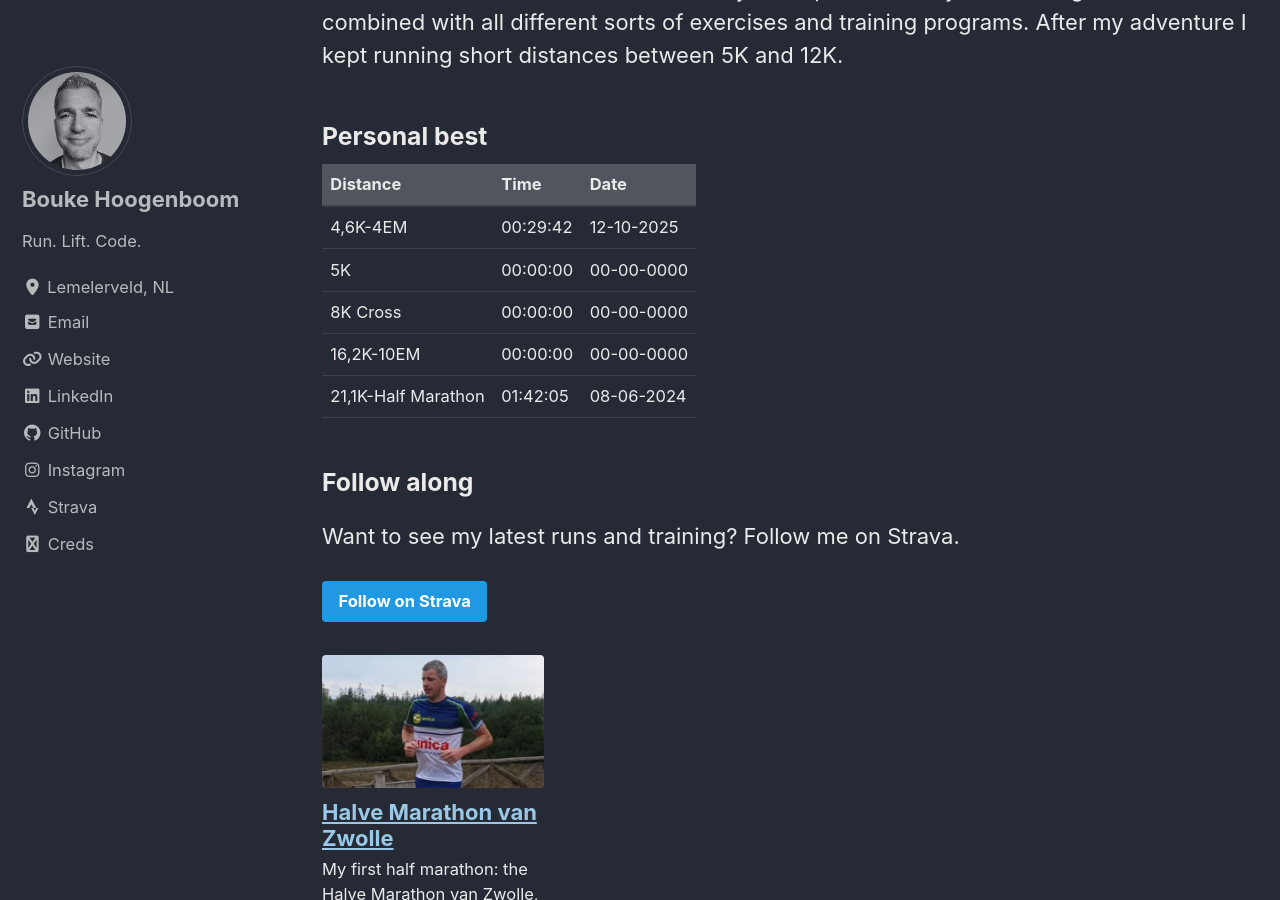
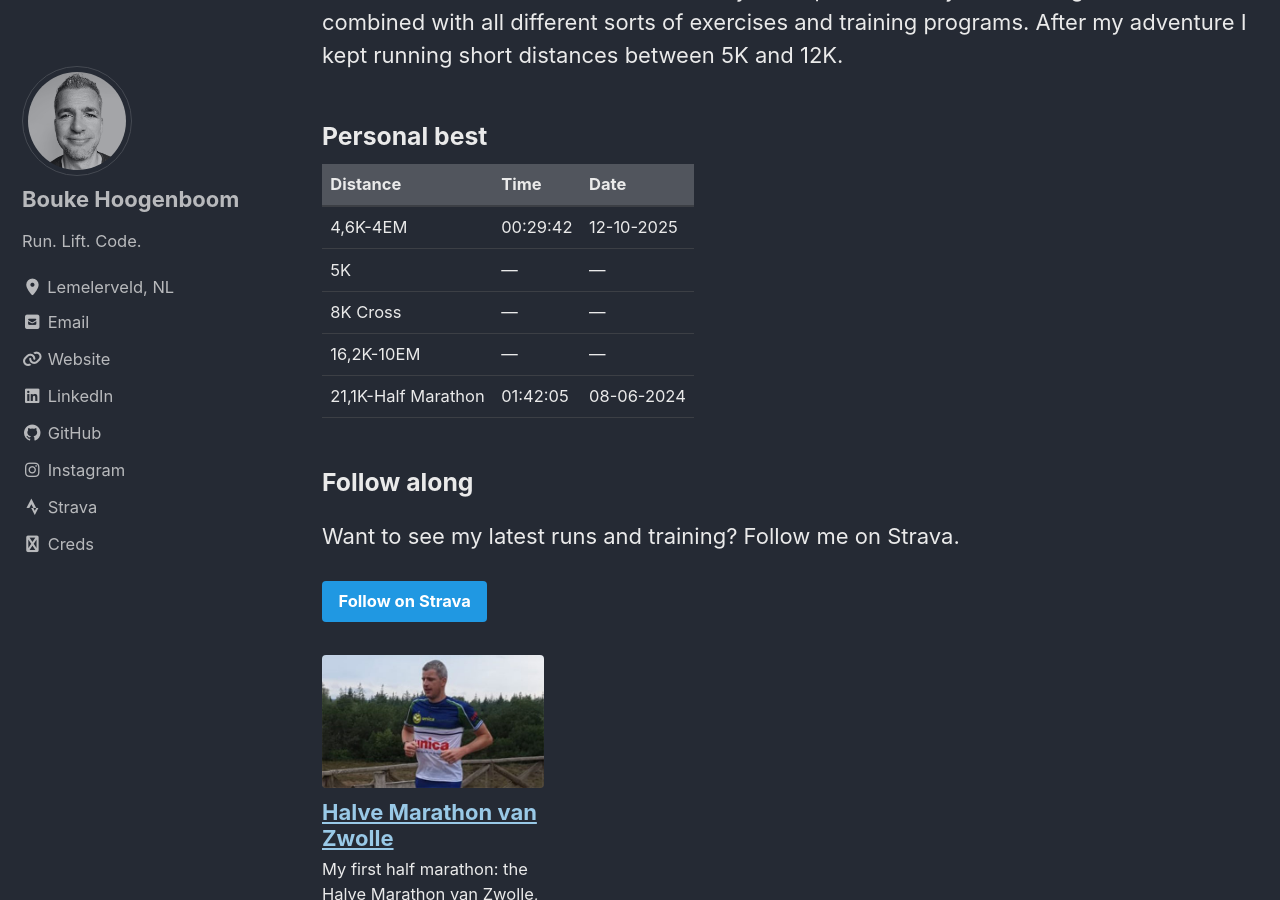
Before and after one commit to bhoogenboom/BoukeHoogenboom, a Jekyll site: the page built from _pages/run.md, in a window 1280 px wide and 900 px high, scrolled down 725 px. Built offline with Jekyll 4.4.1, drawn with Linux system fonts in a browser that asks for light colours; cached includes are drawn as plain includes.

Commit message:
Tidy run page personal best table
Replace unfilled 00:00:00 / 00-00-0000 placeholder rows with dashes so
the table reads as intentional goals rather than broken data.

Co-authored-by: Copilot App <223556219+Copilot@users.noreply.github.com>

```diff
--- a/_pages/run.md
+++ b/_pages/run.md
@@ -25,10 +25,10 @@ When I was enlisted with the Dutch Army I ran quite a bit as you can imagine. Al
 |Distance|Time|Date|
 |-|-|-|
 |4,6K-4EM|00:29:42|12-10-2025|
-|5K |00:00:00|00-00-0000|
-|8K Cross|00:00:00|00-00-0000|
-|16,2K-10EM|00:00:00|00-00-0000|
-|21,1K-Half Marathon|01:42:05|08-06-2024
+|5K|—|—|
+|8K Cross|—|—|
+|16,2K-10EM|—|—|
+|21,1K-Half Marathon|01:42:05|08-06-2024|
 
 ### Follow along
 
```
